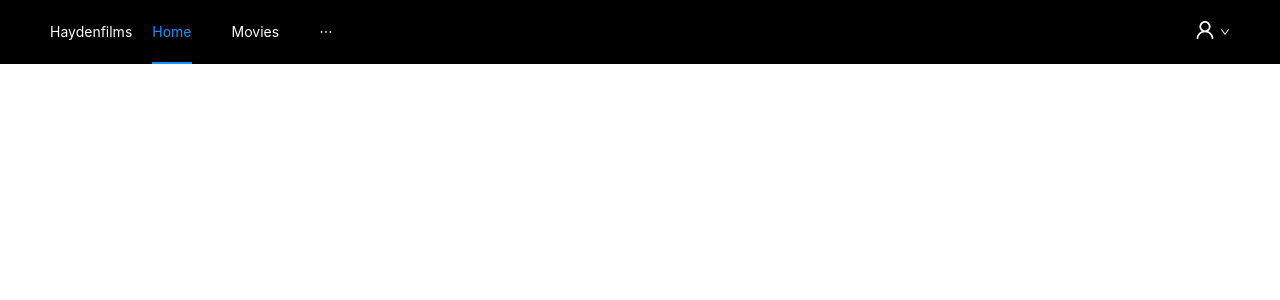
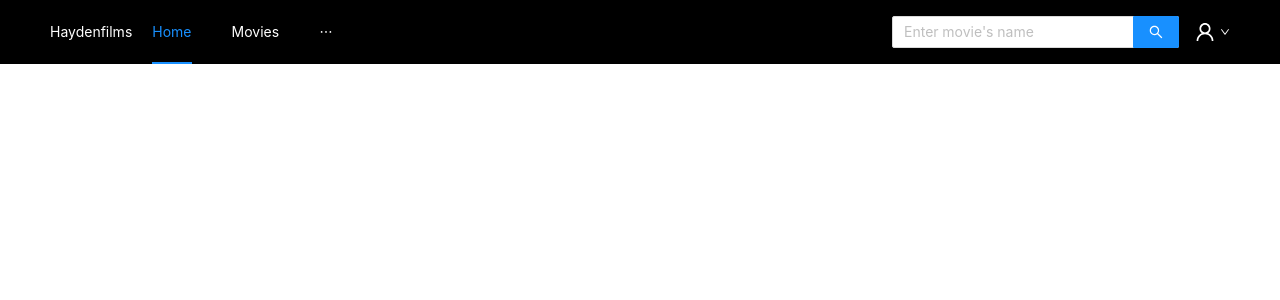
Before and after one commit to ltta18/video-showcase, a React (Create React App) app: page / in a window 1280 px wide. Shown: the top 300 px of the page. Built offline with nearby package versions, Linux system fonts and the light colour scheme.

Commit message:
Add base css + apply to CommonHeader

```diff
--- a/src/App.js
+++ b/src/App.js
@@ -1,6 +1,7 @@
 import logo from './logo.svg';
 import './App.css';
 import 'antd/dist/antd.css';
+import './css/base.css';
 import Layout from 'antd/lib/layout/layout';
 import CommonHeader from './components/common/CommonHeader';
 
--- a/src/components/common/CommonHeader.jsx
+++ b/src/components/common/CommonHeader.jsx
@@ -2,6 +2,7 @@ import { Header } from 'antd/lib/layout/layout';
 import { Menu, Dropdown } from 'antd';
 import { UserOutlined, DownOutlined } from '@ant-design/icons';
 import "./common.css";
+import Search from 'antd/lib/input/Search';
 
 const menu = (
   <Menu>
@@ -19,21 +20,26 @@ const menu = (
   </Menu>
 );
 
+const onSearch = value => console.log(value);
+
 function CommonHeader() {
   return (
-        <Header className="header">
+        <Header className="header fl">
           <div className="logo">Haydenfilms</div>
           <Menu mode="horizontal" defaultSelectedKeys={['1']}>
             <Menu.Item key="1">Home</Menu.Item>
             <Menu.Item key="2">Movies</Menu.Item>
             <Menu.Item key="3">Popular</Menu.Item>
           </Menu>
-          <Dropdown theme="dark" overlay={menu} className="common-dropdown">
-            <a className="ant-dropdown-link" onClick={e => e.preventDefault()}>
-              <UserOutlined className="common-icon" />
-              <DownOutlined className="common-icon" />
-            </a>
-          </Dropdown>
+          <div className="common-header-right fl-center">
+            <Search placeholder="Enter movie's name" onSearch={onSearch} enterButton />
+            <Dropdown theme="dark" overlay={menu} className="fl-center common-dropdown">
+              <a className="ant-dropdown-link" onClick={e => e.preventDefault()}>
+                <UserOutlined className="common-icon" />
+                <DownOutlined className="common-icon" />
+              </a>
+            </Dropdown>
+          </div>
         </Header>
   );
 }
--- a/src/components/common/common.css
+++ b/src/components/common/common.css
@@ -1,6 +1,5 @@
 /* CommonHeader */
 .header {
-  display: flex;
   color: #fff;
 }
 
@@ -14,8 +13,12 @@
   border-bottom: 1px solid #000;
 }
 
+.common-header-right {
+  margin-left: auto;
+}
+
 .common-dropdown {
-  margin-left: auto;
+  margin-left: 10px;
 }
 
 .common-icon {
--- /dev/null
+++ b/src/css/base.css
@@ -0,0 +1,25 @@
+.fl {
+  display: flex;
+}
+
+.fl-center {
+  display: flex;
+  justify-content: center;
+  align-items: center;
+}
+
+.go-right {
+  margin-left: auto;
+}
+
+.text-center {
+  text-align: center;
+}
+
+.text-right {
+  text-align: right;
+}
+
+.text-left {
+  text-align: left;
+}
```
Also changed, not shown: 1 other file (tests, documents, lock files or other folders).
